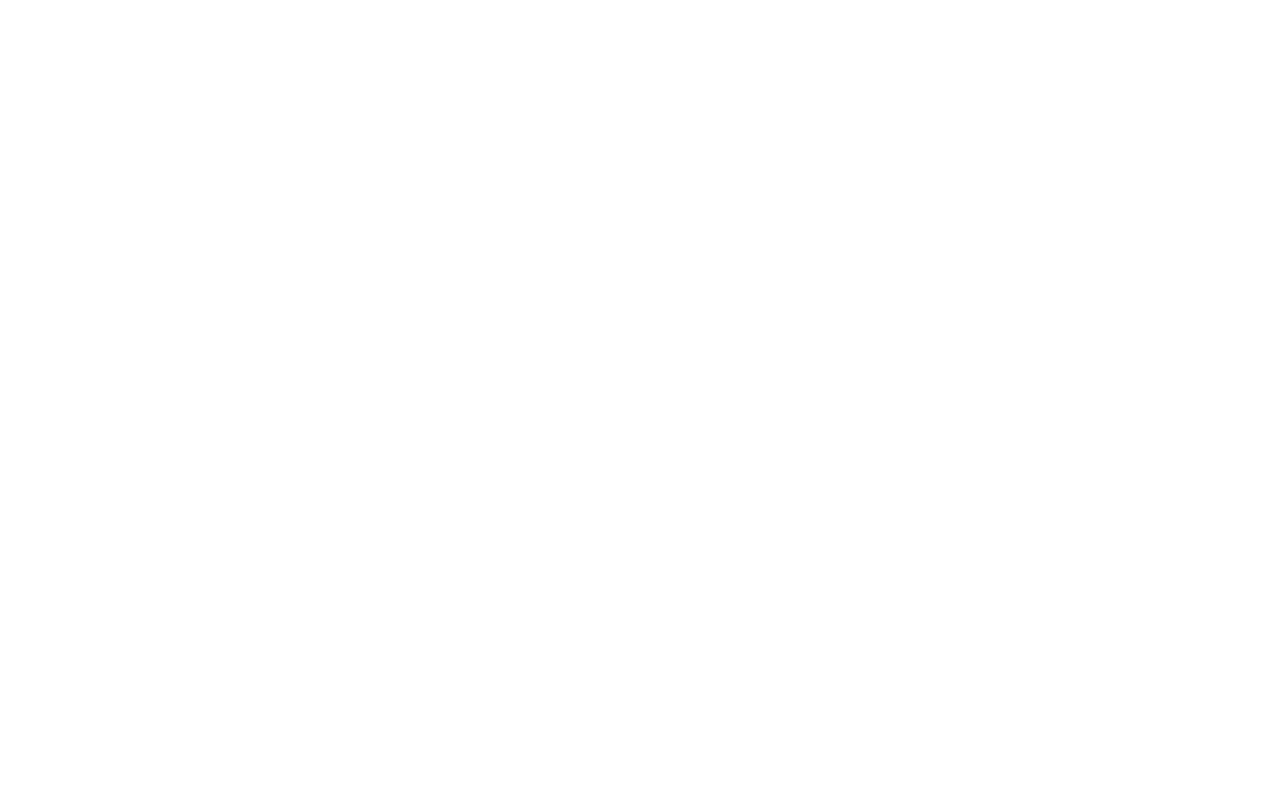
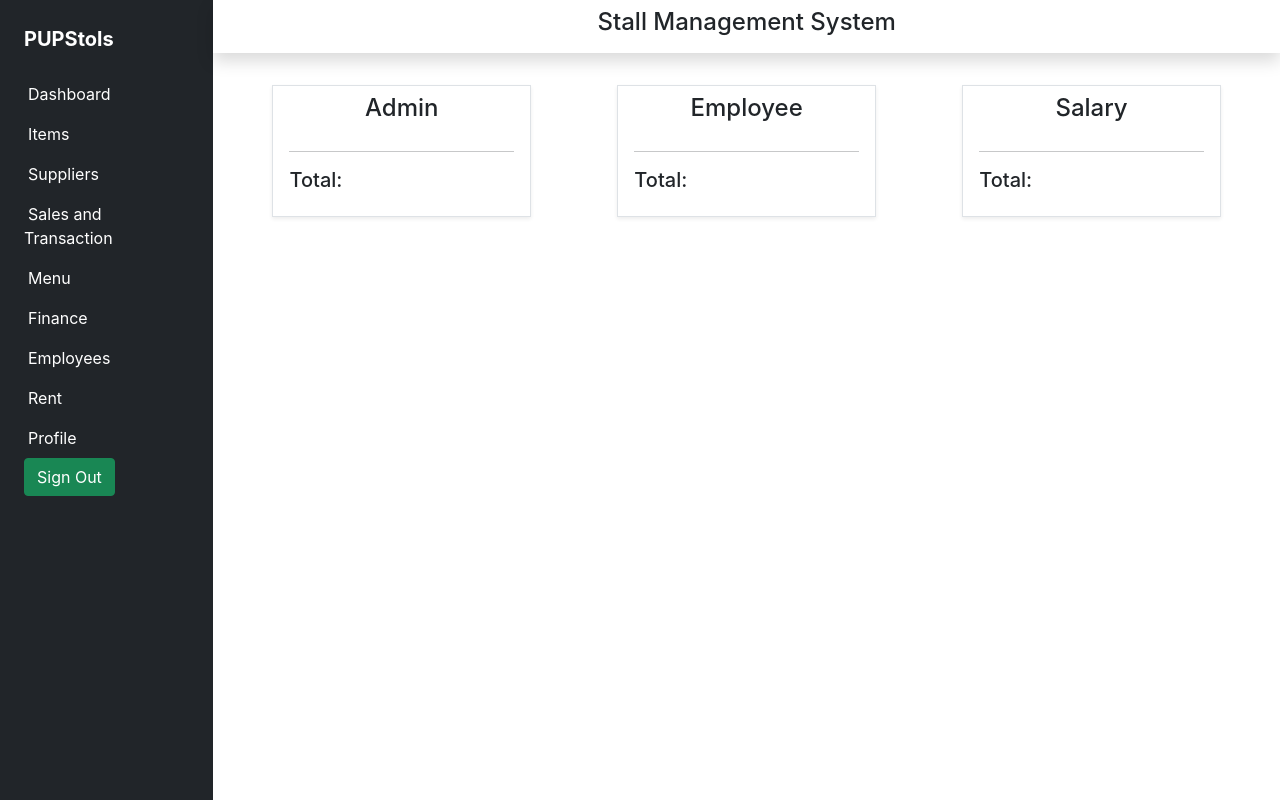
Before and after one commit to krislette/pup-stalls, a React (Create React App) app in the folder client/: page / in a window 1280 px wide. Before the commit this address had no page. Built offline with nearby package versions, Linux system fonts and the light colour scheme; no server answers.

Commit message:
Added template for dashboard and home

```diff
--- a/client/src/App.js
+++ b/client/src/App.js
@@ -1,12 +1,22 @@
 import { BrowserRouter, Routes, Route } from "react-router-dom";
+
 import SignUp from "./components/signup";
+import LogIn from "./components/login";
+
+import Dashboard from "./components/dashboard";
+import Home from "./components/home";
 
 function App() {
   return (
     <div className="App">
       <BrowserRouter>
         <Routes>
+          <Route path="login" element={<LogIn/>}/>
           <Route path="/signup" element={<SignUp/>}/>
+
+          <Route path='/' element={<Dashboard/>}>
+            <Route path='' element={<Home/>}></Route>
+          </Route>
         </Routes>
       </BrowserRouter>
     </div>
--- /dev/null
+++ b/client/src/components/dashboard.js
@@ -0,0 +1,117 @@
+import React from "react";
+import { Link, Outlet, useNavigate } from "react-router-dom";
+
+const Dashboard = () => {
+  const navigate = useNavigate();
+
+  const signOut = () => {
+    localStorage.removeItem("Token");
+    navigate("/login");
+  };
+
+  return (
+    <div className="container-fluid">
+      <div className="row flex-nowrap">
+        <div className="col-auto col-md-3 col-xl-2 px-sm-2 px-0 bg-dark">
+          <div className="d-flex flex-column align-items-center align-items-sm-start px-3 pt-2 text-white min-vh-100">
+            <a
+              href="/"
+              className="d-flex align-items-center pb-3 mb-md-1 mt-md-3 me-md-auto text-white text-decoration-none"
+            >
+              <span className="fs-5 fw-bolder d-none d-sm-inline">
+                PUPStols
+              </span>
+            </a>
+            <ul
+              className="nav nav-pills flex-column mb-sm-auto mb-0 align-items-center align-items-sm-start"
+              id="menu"
+            >
+              <li>
+                <Link to="/" className="nav-link text-white px-0 align-middle">
+                  <span className="ms-1 d-none d-sm-inline">Dashboard</span>
+                </Link>
+              </li>
+              <li>
+                <Link
+                  to="/items"
+                  className="nav-link px-0 align-middle text-white"
+                >
+                  <span className="ms-1 d-none d-sm-inline">Items</span>
+                </Link>
+              </li>
+              <li>
+                <Link
+                  to="/suppliers"
+                  className="nav-link px-0 align-middle text-white"
+                >
+                  <span className="ms-1 d-none d-sm-inline">Suppliers</span>
+                </Link>
+              </li>
+              <li>
+                <Link
+                  to="/sales"
+                  className="nav-link px-0 align-middle text-white"
+                >
+                  <span className="ms-1 d-none d-sm-inline">
+                    Sales and Transaction
+                  </span>
+                </Link>
+              </li>
+              <li>
+                <Link to="/menu" className="nav-link px-0 align-middle text-white">
+                  <span className="ms-1 d-none d-sm-inline">Menu</span>
+                </Link>
+              </li>
+              <li>
+                <Link
+                  to="/finance"
+                  className="nav-link px-0 align-middle text-white"
+                >
+                  <span className="ms-1 d-none d-sm-inline">Finance</span>
+                </Link>
+              </li>
+              <li>
+                <Link
+                  to="/employees"
+                  className="nav-link px-0 align-middle text-white"
+                >
+                  <span className="ms-1 d-none d-sm-inline">Employees</span>
+                </Link>
+              </li>
+              <li>
+                <Link to="/rent" className="nav-link px-0 align-middle text-white">
+                  <span className="ms-1 d-none d-sm-inline">Rent</span>
+                </Link>
+              </li>
+              <li>
+                <Link
+                  to="/profile"
+                  className="nav-link px-0 align-middle text-white"
+                >
+                  <span className="ms-1 d-none d-sm-inline">Profile</span>
+                </Link>
+              </li>
+              <li>
+                <button
+                  type="button"
+                  className="btn btn-success"
+                  onClick={signOut}
+                >
+                  Sign Out
+                </button>
+              </li>
+            </ul>
+          </div>
+        </div>
+        <div className="col p-0 m-0">
+          <div className="p-2 d-flex justify-content-center shadow">
+            <h4>Stall Management System</h4>
+          </div>
+          <Outlet />
+        </div>
+      </div>
+    </div>
+  );
+};
+
+export default Dashboard;
--- /dev/null
+++ b/client/src/components/home.js
@@ -0,0 +1,62 @@
+import React, { useEffect, useState } from 'react'
+import axios from 'axios'
+
+const Home = () => {
+  const [adminCount, setAdminCount] = useState()
+  const [employeeCount, setEmployeeCount] = useState()
+  const [salary, setSalary] = useState()
+
+  useEffect(() => {
+    axios.get('http://localhost:3001/adminCount')
+        .then(res => {
+            setAdminCount(res.data[0].admin)
+        }).catch(err => console.log(err));
+
+    axios.get('http://localhost:3001/employeeCount')
+        .then(res => {
+            setEmployeeCount(res.data[0].employee)
+        }).catch(err => console.log(err));
+
+    axios.get('http://localhost:3001/salary')
+        .then(res => {
+            setSalary(res.data[0].sumOfSalary)
+        }).catch(err => console.log(err));
+
+  } , [])
+
+  return (
+    <div>
+      <div className='p-3 d-flex justify-content-around mt-3'>
+        <div className='px-3 pt-2 pb-3 border shadow-sm w-25'>
+          <div className='text-center pb-1'>
+            <h4>Admin</h4>
+          </div>
+          <hr />
+          <div>
+            <h5>Total: {adminCount}</h5>
+          </div>
+        </div>
+        <div className='px-3 pt-2 pb-3 border shadow-sm w-25'>
+          <div className='text-center pb-1'>
+            <h4>Employee</h4>
+          </div>
+          <hr />
+          <div>
+            <h5>Total: {employeeCount}</h5>
+          </div>
+        </div>
+        <div className='px-3 pt-2 pb-3 border shadow-sm w-25'>
+          <div className='text-center pb-1'>
+            <h4>Salary</h4>
+          </div>
+          <hr />
+          <div>
+            <h5>Total: {salary}</h5>
+          </div>
+        </div>
+      </div>
+    </div>
+  )
+}
+
+export default Home
--- /dev/null
+++ b/client/src/components/login.js
@@ -0,0 +1,92 @@
+import React, { useState } from "react";
+import axios from "axios";
+import { useNavigate } from "react-router-dom";
+import loginimg from "../assets/signup.png"; // Update the path to your login image
+
+const Login = () => {
+  const [email, setEmail] = useState("");
+  const [password, setPassword] = useState("");
+  const [error, setError] = useState("");
+  const navigate = useNavigate();
+
+  const login = (e) => {
+    e.preventDefault();
+    axios
+      .post("http://localhost:3001/owners/login", {
+        strEmailAddress: email,
+        strPassword: password,
+      })
+      .then((res) => {
+        console.log(res);
+        if (res.data.status === "Success") {
+          navigate("/");
+        } else {
+          setError(res.data.message);
+        }
+      })
+      .catch((err) => console.error(err));
+  };
+
+  return (
+    <div className="container" style={{ paddingTop: 60 }}>
+      <div className="container-fluid h-custom">
+        <div className="row d-flex justify-content-center align-items-center h-100">
+          <div className="col-md-9 col-lg-6 col-xl-5">
+            <img src={loginimg} alt="Login" className="img-fluid" />
+          </div>
+          <div className="col-md-8 col-lg-6 col-xl-4 offset-xl-1">
+            <form>
+              <div className="d-flex flex-row align-items-center justify-content-center justify-content-lg-start">
+                <p className="lead fw-normal mb-0 me-3">Login to your account</p>
+              </div>
+              <h1 style={{ color: "red", fontSize: "15px", textAlign: "center", marginTop: "20px" }}>
+                {error && error}
+              </h1>
+              <div className="form-outline mb-4">
+                <input
+                  type="email"
+                  className="form-control form-control-lg"
+                  placeholder="Enter a valid email address"
+                  onChange={(e) => setEmail(e.target.value)}
+                  required
+                />
+                <label className="form-label">Email address</label>
+              </div>
+              <div className="form-outline mb-3">
+                <input
+                  type="password"
+                  className="form-control form-control-lg"
+                  placeholder="Enter password"
+                  onChange={(e) => setPassword(e.target.value)}
+                  required
+                />
+                <label className="form-label">Password</label>
+              </div>
+
+              <div className="d-flex justify-content-between align-items-center">
+                <div className="form-check mb-0">
+                  <input className="form-check-input me-2" type="checkbox" value="" />
+                  <label className="form-check-label">Remember me</label>
+                </div>
+                <a href="#" className="text-body">
+                  Forgot password?
+                </a>
+              </div>
+
+              <div className="text-center text-lg-start mt-4 pt-2">
+                <button type="button" className="btn btn-primary btn-lg" onClick={login}>
+                  Login
+                </button>
+                <p className="small fw-bold mt-2 pt-1 mb-0">
+                  New user? <a href="signup" className="link-danger">Sign Up</a>
+                </p>
+              </div>
+            </form>
+          </div>
+        </div>
+      </div>
+    </div>
+  );
+};
+
+export default Login;
```
